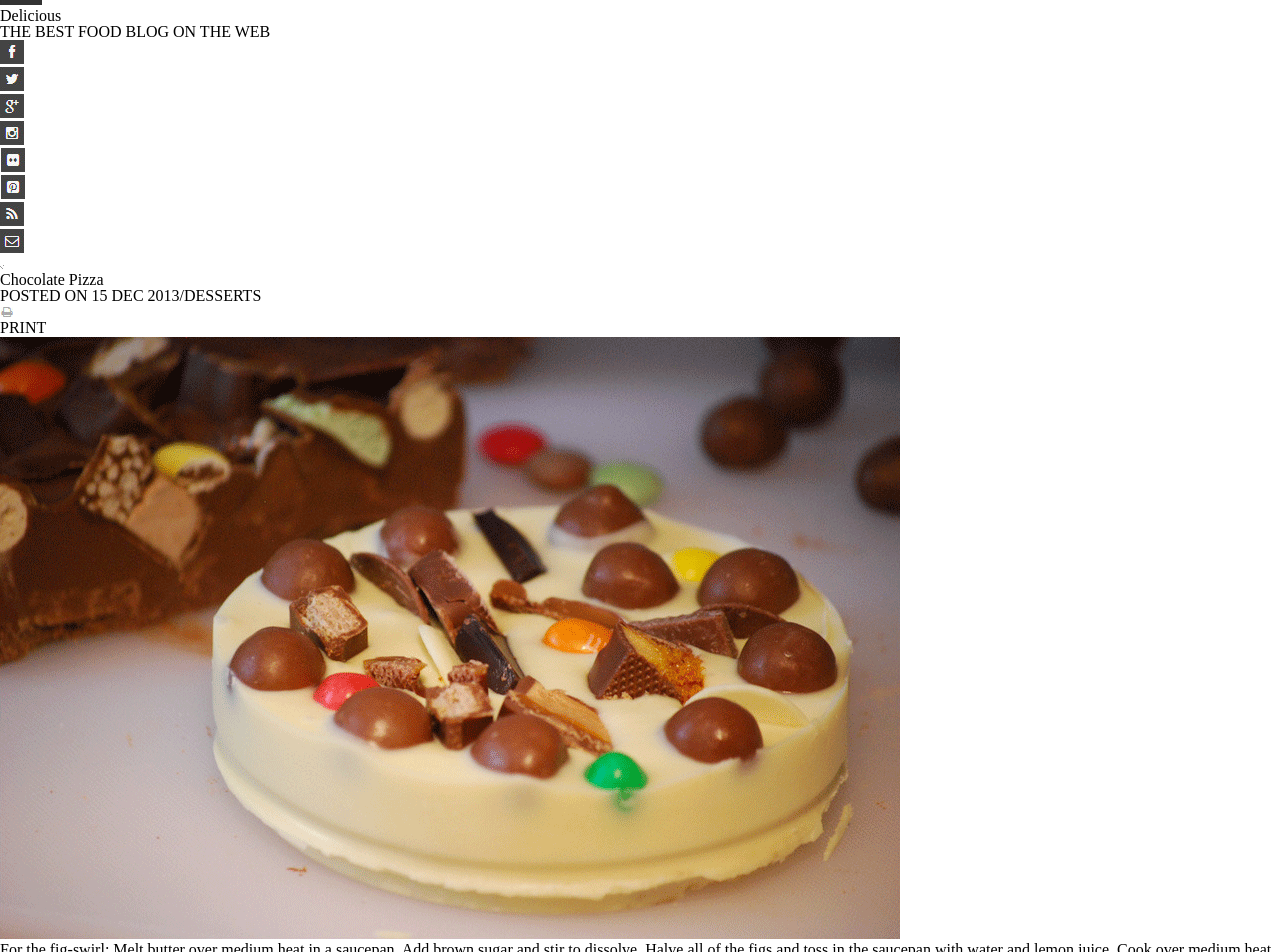
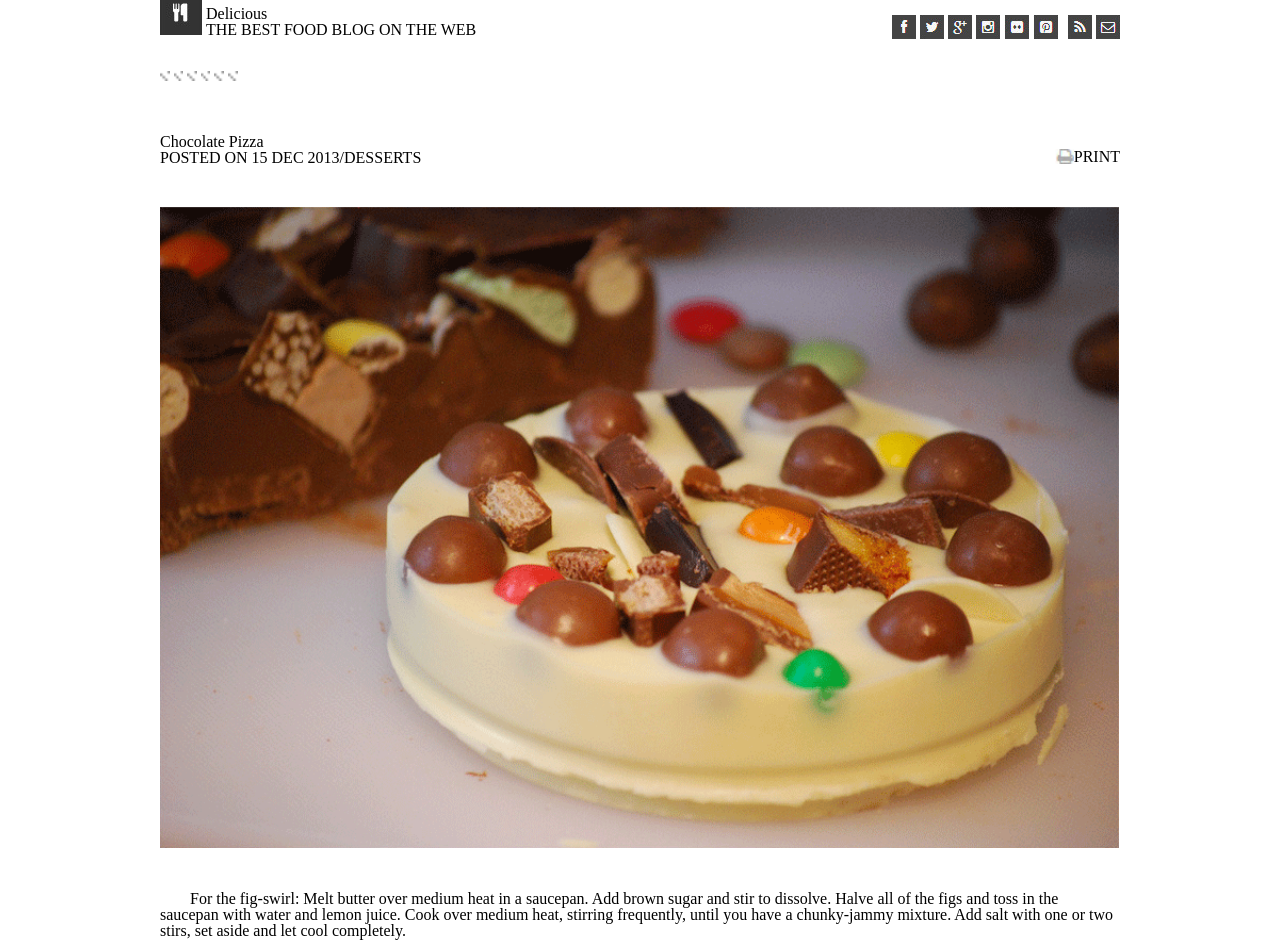
Before and after one commit to briansnelson/chocolate-pizza, a plain HTML site: page index.html in a window 1280 px wide. Shown: the part 40-992 px from the top of the page. Drawn offline with Linux system fonts and the light colour scheme.

Commit message:
almost finished lab 10a

```diff
--- a/css/style.css
+++ b/css/style.css
@@ -0,0 +1,91 @@
+/* header */
+header {
+  width: 960px;
+  margin: auto;
+}
+
+#mainlogo {
+  margin-top: 30px;
+}
+
+h2 {
+  display: inline-block;
+}
+
+.headfirstlist {
+  margin-top: 55px;
+  margin-right: 10px;
+  display: inline;
+  float: right;
+}
+
+.headfirstlist li {
+  display: inline;
+}
+
+.headsecondlist {
+  margin-top: 55px;
+  display: inline;
+  float: right;
+}
+
+.headsecondlist li {
+  display: inline;
+}
+
+#lineborder {
+  display: block;
+  margin-top: 30px;
+  margin-bottom: 50px;
+  }
+
+#line {
+  width: 1%;
+  height: 1%;
+  }
+
+/* main */
+main {
+  width: 960px;
+  margin: auto;
+}
+
+h1 {
+  display: inline-block;
+}
+
+#printicon {
+  display: inline;
+  float: right;
+  width: 2%;
+  height: 2%;
+  margin-top: 15px;
+}
+#print {
+  display: inline;
+  float: right;
+  margin-top: 15px;
+}
+
+#mainphoto {
+  margin-top: 40px;
+  margin-bottom: 30px;
+  width: 100%;
+}
+
+.instructions p {
+  padding: 10px 0px;
+  width: fit-content;
+  text-indent: 30px;
+}
+
+#notebook {
+  padding: 30px 0px;
+  width: 100%;
+}
+
+.notebooklist li {
+
+}
+
+/* footer */
--- a/index.html
+++ b/index.html
@@ -1,18 +1,26 @@
 <!DOCTYPE html>
 <html lang="en">
+
 <head>
+  <title>Chocolate Pizza</title>
   <link rel="stylesheet" href="css/reset.css">
   <link rel="stylesheet" href="css/style.css">
+</head>
 
-  <title>Chocolate Pizza</title>
-</head>
 <body>
   <header>
-    <img src="img/logo.png" alt="logo">
-      <H2>Delicious
+    <img id="mainlogo" src="img/logo.png" alt="logo"></img>
+    <h2>Delicious
       <p>THE BEST FOOD BLOG ON THE WEB</p>
-      </H2>
-    </img>
+    </h2>
+
+    <span class="headsecondlist">
+      <ul>
+        <li><img src="img/rss-icon.png" alt="rss"></li>
+        <li><img src="img/mail-icon.png" alt="mail"></li>
+      </ul>
+    </span>
+    <span class="headfirstlist">
       <ul>
         <li><img src="img/fb-icon.png" alt="placeholder"></li>
         <li><img src="img/twit-icon.png" alt="placeholder"></li>
@@ -21,45 +29,77 @@
         <li><img src="img/flic-icon.png" alt="placeholder"></li>
         <li><img src="img/pint-icon.png" alt="placeholder"></li>
       </ul>
-    <ul>
-      <li><img src="img/rss-icon.png" alt="rss"></li>
-      <li><img src="img/mail-icon.png" alt="mail"></li>
-    </ul>
-    <img src="img/hr-img.png" alt="border">
+    </span>
+
+    <div id="lineborder">
+      <img id="line" src="img/hr-img.png" alt="border">
+      <img id="line" src="img/hr-img.png" alt="border">
+      <img id="line" src="img/hr-img.png" alt="border">
+      <img id="line" src="img/hr-img.png" alt="border">
+      <img id="line" src="img/hr-img.png" alt="border">
+      <img id="line" src="img/hr-img.png" alt="border">
+    </div>
+
   </header>
+
   <main>
+
+    <section>
       <h1>Chocolate Pizza
         <p>POSTED ON 15 DEC 2013/DESSERTS</p>
       </h1>
-      <img src="img/print-icon.png" alt="print">
-      <p>PRINT</p>
-      <img src="img/choco-pizza.png" alt="main photo">
-      <p>For the fig-swirl: Melt butter over medium heat in a saucepan. Add brown sugar and stir to dissolve. Halve all of the figs and toss in the saucepan with water and lemon juice. Cook over medium heat, stirring frequently, until you have a chunky-jammy mixture. Add salt with one or two stirs, set aside and let cool completely.</p>
-      <p>Ice cream: In a small pot over medium heat, combine milk, and granulated sugar until sugar is completely dissolved and the milk is just barely lukewarm. Whisk in the egg yolks. Set mixture in the fridge and wait until the fix mixture is cooled.
+      <p id="print">PRINT</p>
+      <img id="printicon" src="img/print-icon.png" alt="print">
+    </section>
+
+    <img id="mainphoto" src="img/choco-pizza.png" alt="main photo">
+
+    <section class="instructions">
+      <p>For the fig-swirl: Melt butter over medium heat in a saucepan. Add brown sugar and stir to dissolve. Halve all
+        of
+        the figs and toss in the saucepan with water and lemon juice. Cook over medium heat, stirring frequently, until
+        you have a chunky-jammy mixture. Add salt with one or two stirs, set aside and let cool completely.</p>
+      <p>Ice cream: In a small pot over medium heat, combine milk, and granulated sugar until sugar is completely
+        dissolved and the milk is just barely lukewarm. Whisk in the egg yolks. Set mixture in the fridge and wait until
+        the fix mixture is cooled.
       </p>
-      <p>Using an ice cream machine, pour liquids into the frozen basin and process according to manufacturer instructions, i.e., let sping and thicken for 20 minutes before adding mascarpone, fig jam mixture, and the nuts. Continue to process for +/- 10 minutes. Pour semi-frozen mixture into a pyrex dish or a glass tupperware. Freeze for at least two hours before serving.
+      <p>Using an ice cream machine, pour liquids into the frozen basin and process according to manufacturer
+        instructions, i.e., let sping and thicken for 20 minutes before adding mascarpone, fig jam mixture, and the
+        nuts.
+        Continue to process for +/- 10 minutes. Pour semi-frozen mixture into a pyrex dish or a glass tupperware. Freeze
+        for at least two hours before serving.
       </p>
-      <img src="img/list-bg.png" alt="notebook">
+    </section>
+
+    <section class="notebooklist">
+      <img id="notebook" src="img/list-bg.png" alt="notebook">
       <ul>
-        <li>1 1/2 cups milk</li>
-        <li>1/2 cup of mascarpone</li>
-        <li>1/2 tsp pink salt</li>
-        <li>1lb Black Mission Figs</li>
-        <li>1/2 cup of brown sugar</li>
-        <li>2-4 tbsp water</li>
-        <li>1 1/2 cups of heavy cream</li>
-        <li>1/3 granulated sugar</li>
-        <li>2 egg yolks</li>
-        <li>1 lemon, juiced</li>
-        <li>2 tbsp butter</li>
-        <li>1 cup honey roasted pecans, roughly chopped</li>
+        <li><input type="checkbox">1 1/2 cups milk</li>
+        <li><input type="checkbox">1/2 cup of mascarpone</li>
+        <li><input type="checkbox">1/2 tsp pink salt</li>
+        <li><input type="checkbox">1lb Black Mission Figs</li>
+        <li><input type="checkbox">1/2 cup of brown sugar</li>
+        <li><input type="checkbox">2-4 tbsp water</li>
+        <li><input type="checkbox">1 1/2 cups of heavy cream</li>
+        <li><input type="checkbox">1/3 granulated sugar</li>
+        <li><input type="checkbox">2 egg yolks</li>
+        <li><input type="checkbox">1 lemon, juiced</li>
+        <li><input type="checkbox">2 tbsp butter</li>
+        <li><input type="checkbox">1 cup honey roasted pecans, roughly chopped</li>
       </ul>
+    </section>
+
     <img src="img/hr-img.png" alt="border">
+
     <img src="img/van-pic.png" alt="author">
-      <h4>Vanessa Stevenson<p>Food enthusiast, photography fan. Add a pinch of raw foodism and that's pretty much who I am.</p></h4>
+
+    <h4>Vanessa Stevenson<p>Food enthusiast, photography fan. Add a pinch of raw foodism and that's pretty much who I
+        am.</p>
+    </h4>
     <img src="img/Screen Shot 2021-05-25 at 9.13.18 PM.png" alt="share button">
     <img src="img/small-logo.png" alt="small logo">
     <p>Delicious "copyright sign" 2013 "circle symbol" All Rights Reserved. Proudly published with Ghost.</p>
   </main>
 </body>
+
 </html>
```
Lines whose indentation alone changed are shown as unchanged.
